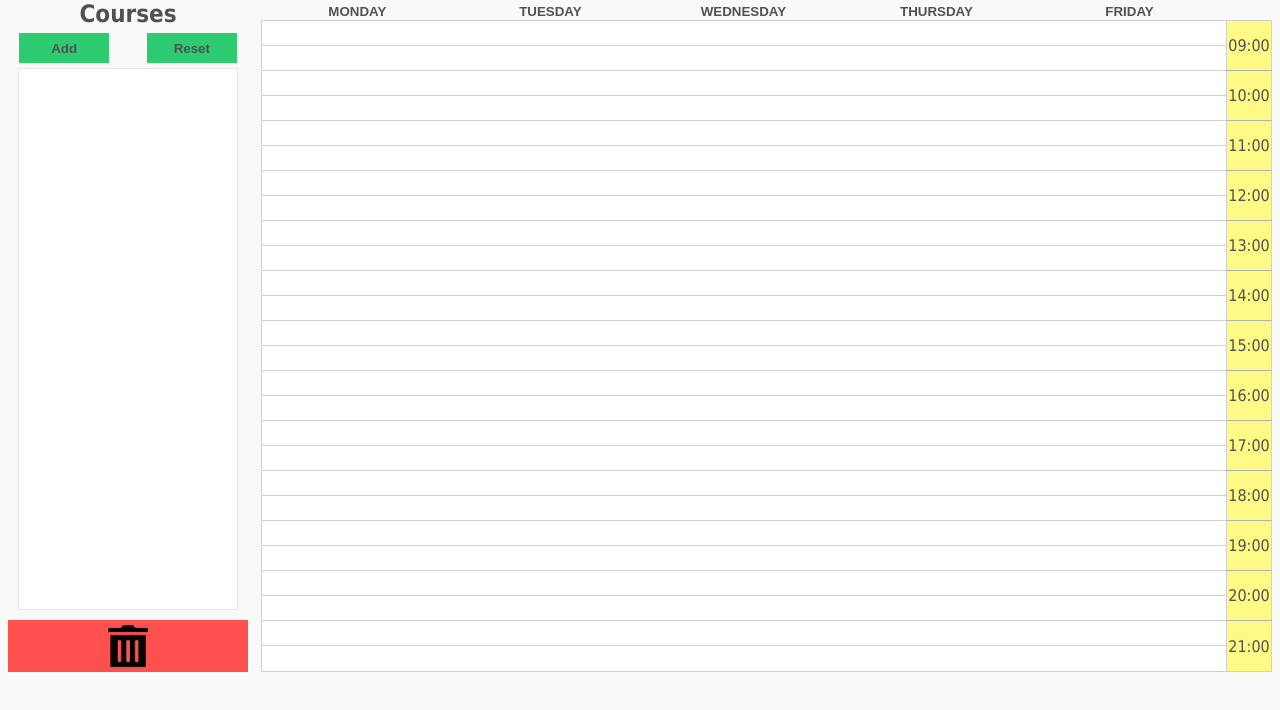
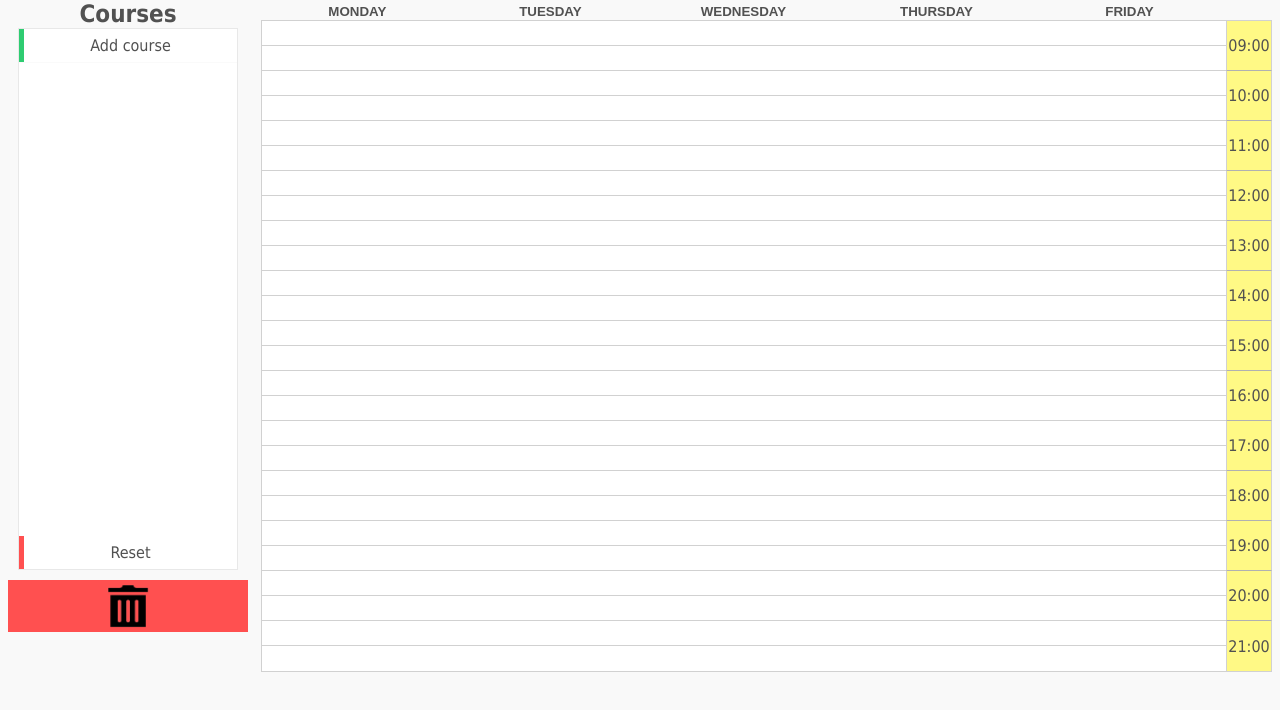
Before and after one commit to Prismik/schedgen, a plain HTML site: page index.html in a window 1280 px wide. Drawn offline with nearby package versions, Linux system fonts and the light colour scheme.

Commit message:
Adds better style to add & reset buttons

```diff
--- a/css/style.css
+++ b/css/style.css
@@ -18,14 +18,54 @@ h2 { margin: 0; }
   background-size: 80px 60px;
   background-repeat: no-repeat;
 }
-#addCourse { margin-right: 33px; }
-#addCourse, #clear { margin-bottom: 5px; margin-top: 5px; color: rgb(81, 81, 81); outline-width: 0; cursor: pointer; font-weight: bold; border: none; background-color: rgb(46, 204, 113); width: 90px; height: 30px; }
-#addCourse:hover, #clear:hover { background-color: rgb(40, 190, 104); }
-.courses { width: 218px; height: 540px; background-color: #FFF; border: solid 1px rgb(232, 232, 232); margin-right: 10px; margin-bottom: 10px; }
+#clear {
+  margin-top: 5px;
+  color: rgb(81, 81, 81);
+  position: absolute;
+  bottom: 0px;
+  padding: 7px 0;
+  border-left: solid 5px rgb(255, 80, 80);
+  width: 213px;
+}
+
+#addCourse:hover, #clear:hover { cursor: pointer; }
+#addCourse:hover { background-color: rgb(40, 190, 104); }
+#clear:hover { background-color: rgb(255, 80, 80); }
+.boxAddCourse {
+  border-left: solid 5px rgb(46, 204, 113);
+  padding: 7px 0;
+}
+
+.separator {
+  background-color: #fafafa;
+  height: 1px;
+}
+
+.courses {
+  position: relative;
+  width: 218px;
+  height: 540px;
+  background-color: #FFF;
+  border: solid 1px rgb(232, 232, 232);
+  margin-right: 10px;
+  margin-bottom: 10px;
+}
+
 .courses ul { height: 480px; overflow: scroll; list-style: none; display: inline; }
-.courses ul li { width: 161px; height: 73px; margin-bottom: 10px; margin-left: 27px; }
+.courses ul li {
+  width: 218px;
+  height: 73px;
+  margin-bottom: 10px;
+}
+
 .schedCourse { cursor: move; height: 100%; background-color: #D1F486; z-index: 9999; position: relative; }
-.course { width: 140px; border: solid 1px #D1D1D1; padding: 10px; margin-bottom: 20px; cursor: move; z-index: 99999; }
+.course {
+  width: 218px;
+  padding: 10px;
+  margin-bottom: 20px;
+  cursor: move;
+  z-index: 99999;
+}
 .schedCourse .inner { position: absolute; top: 50%; left: 50%; transform: translate(-50%, -50%); height: 35px; }
 .course input { width: 131px; }
 .schedCourse input {
--- a/index.html
+++ b/index.html
@@ -16,12 +16,13 @@
     <div class="wrapper js-schedule">
       <div class="controls">
         <h2>Courses</h2>
-        <button id="addCourse">Add</button>
-        <button id="clear">Reset</button>
         <div class="courses">
+          <div id="addCourse" class="boxAddCourse">Add course</div>
+          <div class="separator"></div>
           <ul>
 
           </ul>
+          <div id="clear">Reset</div>
         </div>
         <div class="trash"></div>
       </div>
```
